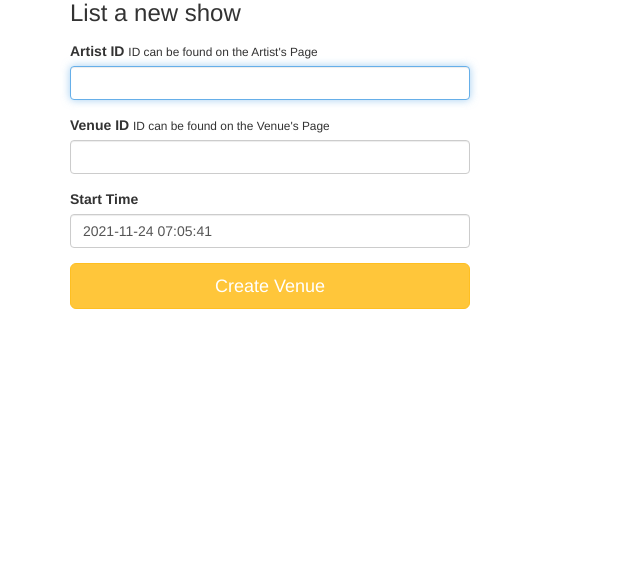
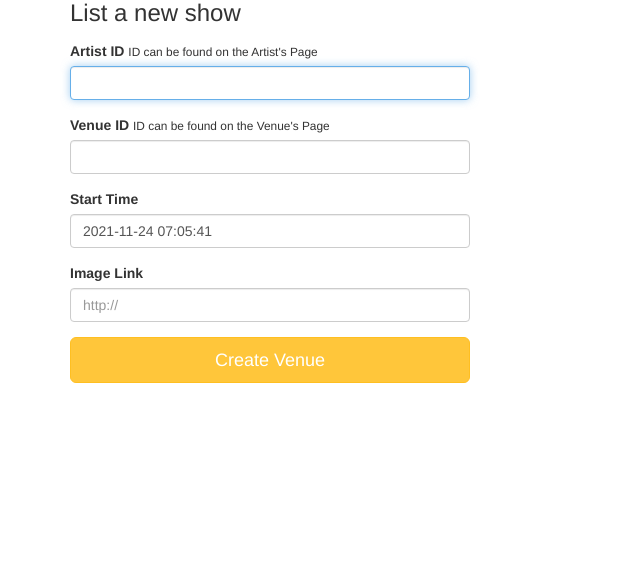
Before and after one commit to abuaesh/Fyyur, a Flask app: page /shows/create in a window 1280 px wide. Shown: the part 95-657 px from the top of the page, without its empty margins (0-640 px from the left). Run offline with Flask 2, Linux system fonts and the light colour scheme; some libraries are stand-ins or nearby versions.

Commit message:
Added Show Image link field

```diff
--- a/forms.py
+++ b/forms.py
@@ -14,6 +14,9 @@ class ShowForm(Form):
         'start_time',
         validators=[DataRequired()],
         default= datetime.today()
+    )
+    image_link = StringField(
+        'image_link'
     )
 
 class VenueForm(Form):
--- a/templates/forms/new_show.html
+++ b/templates/forms/new_show.html
@@ -17,7 +17,11 @@
       <div class="form-group">
           <label for="start_time">Start Time</label>
           {{ form.start_time(class_ = 'form-control', placeholder='YYYY-MM-DD HH:MM', autofocus = true) }}
-        </div>
+      </div>
+      <div class="form-group">
+        <label for="image_link">Image Link</label>
+        {{ form.image_link(class_ = 'form-control', placeholder='http://', autofocus = true) }}
+    </div>
       <input type="submit" value="Create Venue" class="btn btn-primary btn-lg btn-block">
     </form>
   </div>
```
